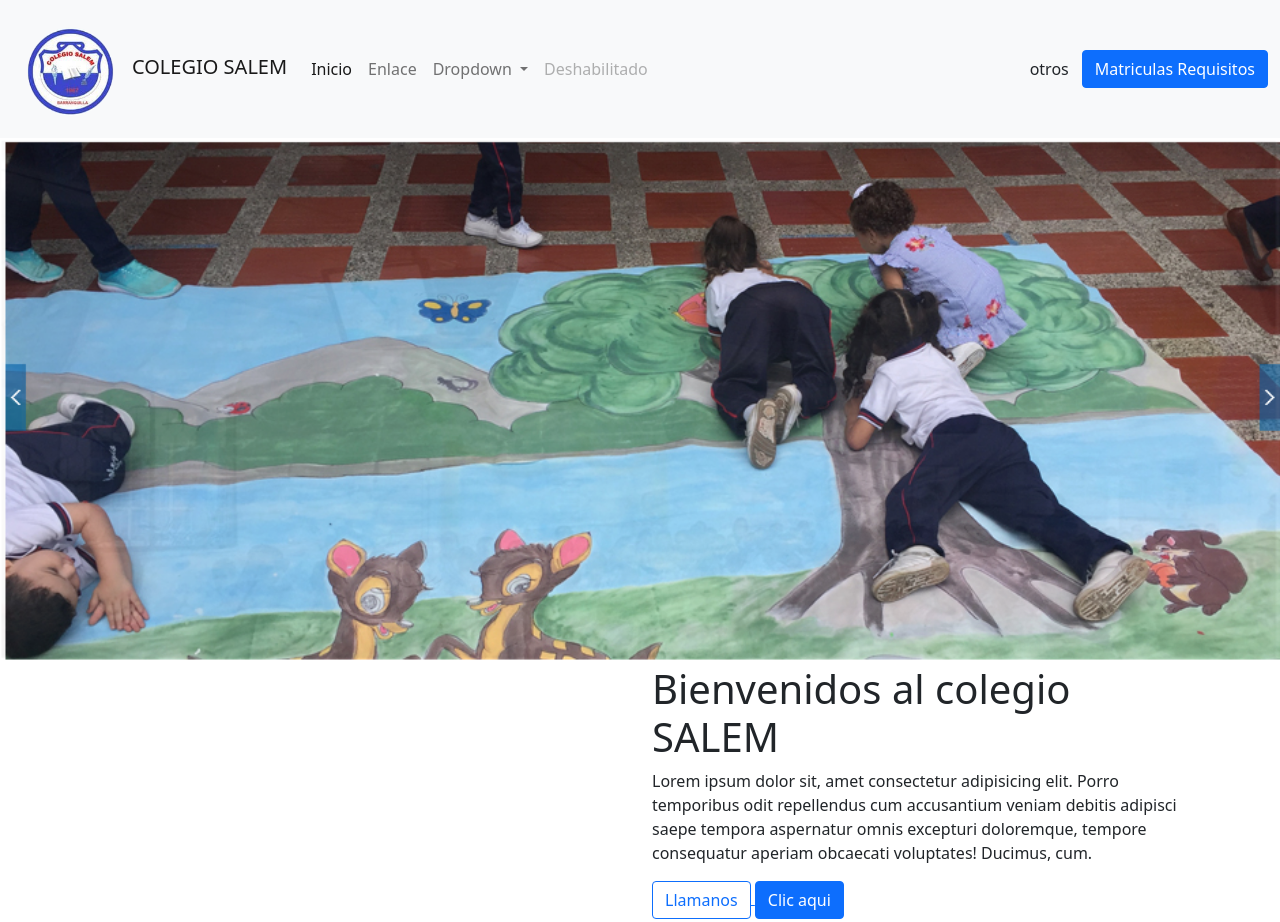
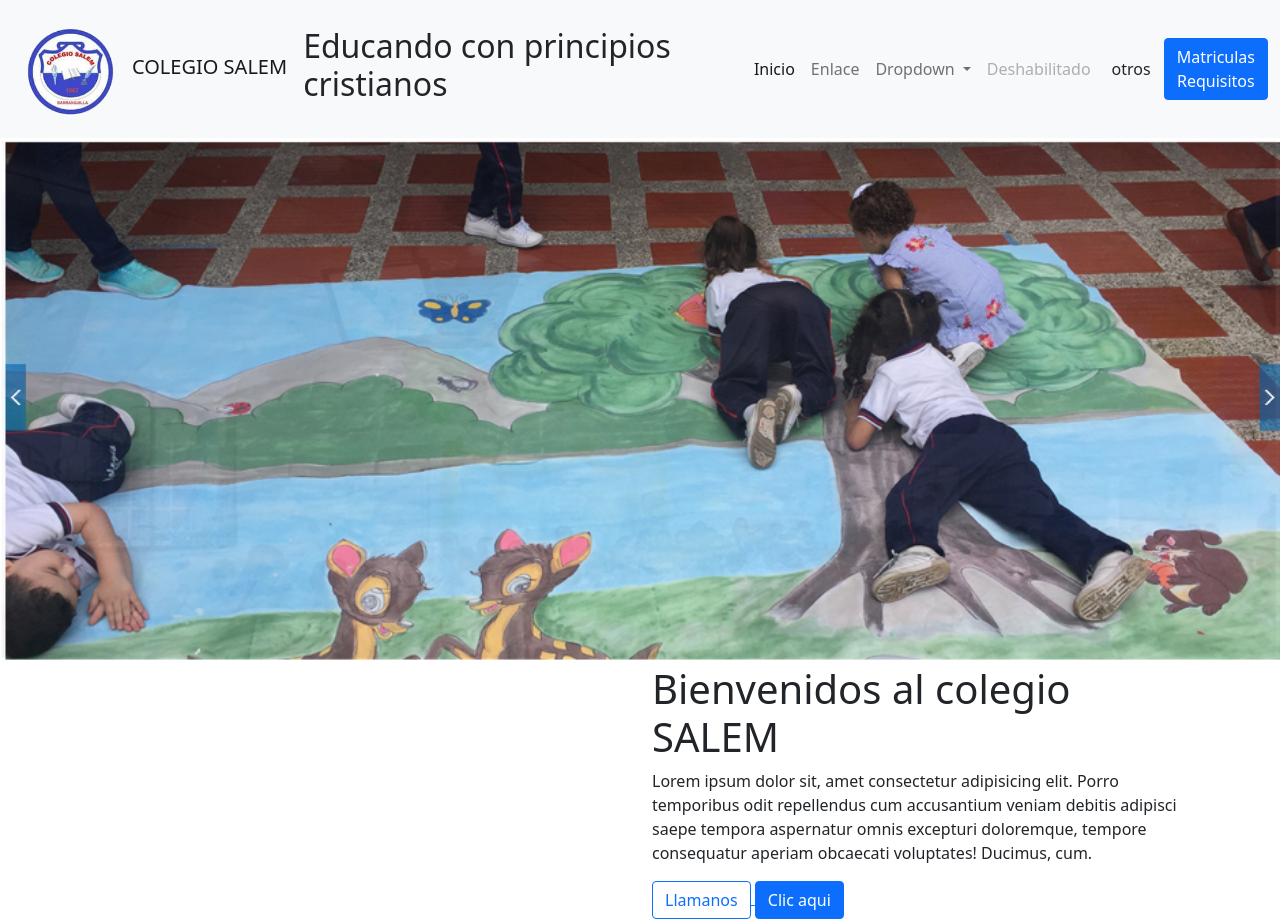
Before and after one commit to JamerM/Aprendiendo-Bootstrap, a plain HTML site: page index.html in a window 1280 px wide. Shown: the top 922 px of the page. Drawn offline with nearby package versions, Linux system fonts and the light colour scheme.

Commit message:
nuevo titulo

```diff
--- a/index.html
+++ b/index.html
@@ -22,6 +22,7 @@
           <a class="navbar-brand" href="#">
             <img src="img/logo colegio salem.png" alt="logo colegio">COLEGIO SALEM
           </a>
+          <h2>Educando con principios cristianos</h2>
           <button class="navbar-toggler" type="button" data-bs-toggle="collapse" data-bs-target="#navbarSupportedContent" aria-controls="navbarSupportedContent" aria-expanded="false" aria-label="Toggle navigation">
             <span class="navbar-toggler-icon"></span>
           </button>
```
